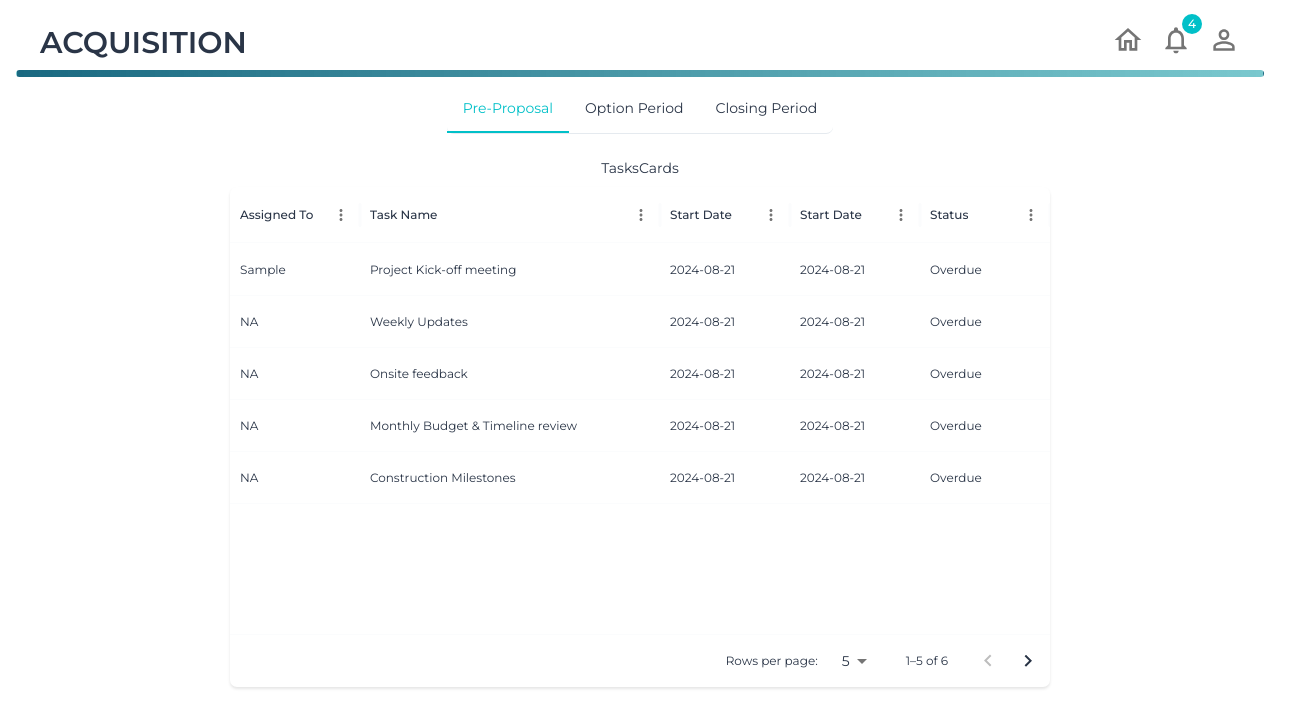
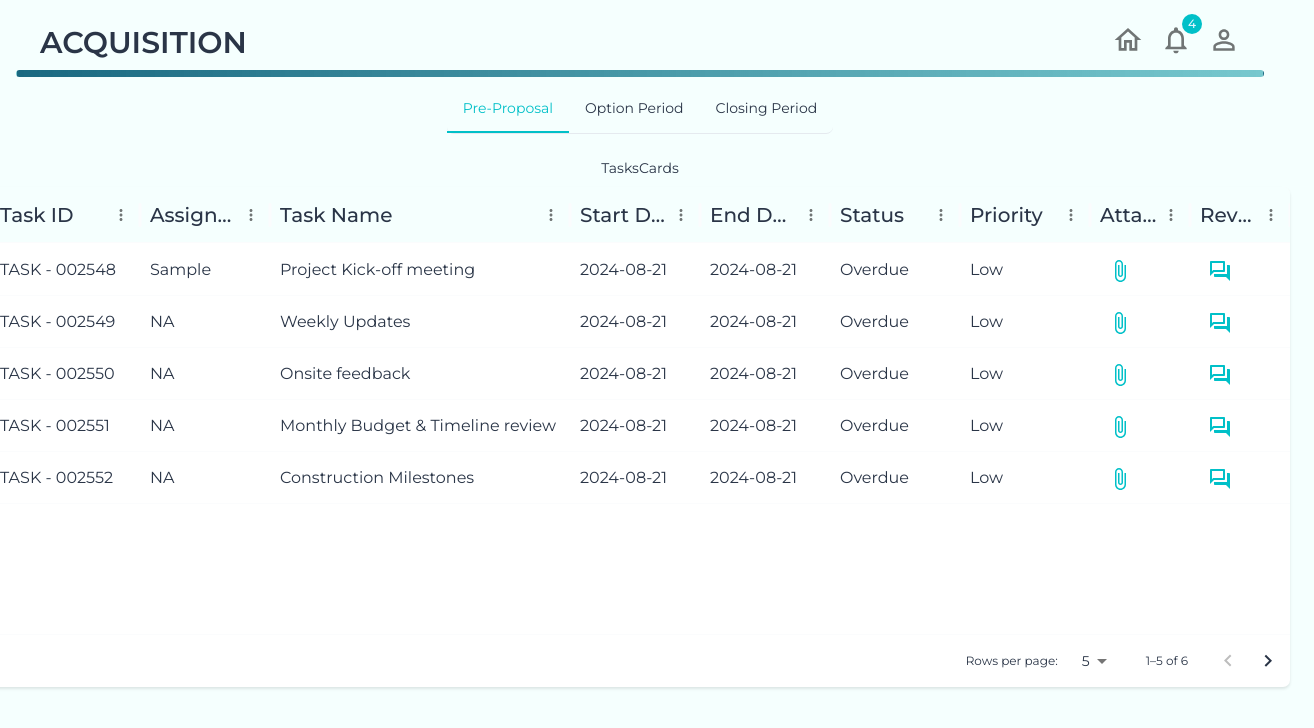
Before and after one commit to DeviPrasadKL/US-Project, a React (Vite) app: page /tasks in a window 1280 px wide. Shown: the top 728 px of the page, 1314 px wide, since content can reach past the window. Built offline with nearby package versions, Linux system fonts and the light colour scheme.

Commit message:
chore: tasks card style

```diff
--- a/src/components/views/Tasks/TasksCards.jsx
+++ b/src/components/views/Tasks/TasksCards.jsx
@@ -1,9 +1,10 @@
-import { Stack, Typography } from '@mui/material';
+import { Stack, Typography, IconButton } from '@mui/material';
 import React from 'react';
 import Paper from '@mui/material/Paper';
 import { DataGrid } from '@mui/x-data-grid';
 import { tasksData as rows } from '../../../dummyData/MockData';
-import { values } from 'lodash';
+import AttachFileOutlinedIcon from '@mui/icons-material/AttachFileOutlined';
+import QuestionAnswerOutlinedIcon from '@mui/icons-material/QuestionAnswerOutlined';
 
 /**
  * Defines the columns for the DataGrid.
@@ -11,34 +12,97 @@ import { values } from 'lodash';
  * @type {Array<object>}
  */
 const columns = [
-        {
+    {
+        field: 'name',
+        headerName: 'Task ID',
+        width: 150,
+        headerClassName: 'header',
+        cellClassName: 'cell',
+    },
+    {
         field: 'assigned_to_name',
         headerName: 'Assigned To',
         width: 130,
         valueGetter: (value, row) => row.assigned_to_name || 'NA',
-        // description: 'This column has a value getter and is not sortable.',
+        headerClassName: 'header',
+        cellClassName: 'cell',
     },
     {
         field: 'subject',
         headerName: 'Task Name',
         width: 300,
+        headerClassName: 'header',
+        cellClassName: 'cell',
     },
     {
         field: 'exp_start_date',
         headerName: 'Start Date',
         width: 130,
+        headerClassName: 'header',
+        cellClassName: 'cell',
     },
     {
         field: 'exp_end_date',
-        headerName: 'Start Date',
+        headerName: 'End Date',
         width: 130,
+        headerClassName: 'header',
+        cellClassName: 'cell',
     },
     {
         field: 'status',
         headerName: 'Status',
         width: 130,
+        headerClassName: 'header',
+        cellClassName: 'cell',
+    },
+    {
+        field: 'priority',
+        headerName: 'Priority',
+        width: 130,
+        headerClassName: 'header',
+        cellClassName: 'cell',
+    },
+    {
+        field: 'Attachment',
+        headerName: 'Attach',
+        width: 100,
+        sortable: false,
+        headerClassName: 'header',
+        renderCell: (params) => (
+            <IconButton
+                color="primary"
+                onClick={() => handleViewClick(params.row)}
+            >
+                <AttachFileOutlinedIcon />
+            </IconButton>
+        ),
+    },
+    {
+        field: 'Review',
+        headerName: 'Review',
+        width: 100,
+        sortable: false,
+        headerClassName: 'header',
+        renderCell: (params) => (
+            <IconButton
+                color="primary"
+                onClick={() => handleViewClick(params.row)}
+            >
+                <QuestionAnswerOutlinedIcon />
+            </IconButton>
+        ),
     },
 ];
+
+/**
+ * Handles the view icon click event.
+ *
+ * @param {object} row - The row data of the clicked icon.
+ */
+const handleViewClick = (row) => {
+    console.log("View details for row: ", row);
+    // Implement view logic here
+};
 
 /**
  * Defines the initial pagination model for the DataGrid.
@@ -74,7 +138,7 @@ export default function TasksCards({ data }) {
         <Stack justifyContent='center' alignItems='center' gap={1}>
             <Typography variant='p'>TasksCards</Typography>
 
-            <Paper sx={{ height: 500, width: '100%' }}>
+            <Paper sx={{ height: 500, width: '100%', backgroundColor: 'background.paper' }}>
                 <DataGrid
                     rows={rows}
                     columns={columns}
@@ -83,6 +147,17 @@ export default function TasksCards({ data }) {
                     sx={{ border: 0 }}
                     getRowId={(row) => row.name}
                     onCellClick={(details) => handleClick(details)}
+                    checkboxSelection={false}
+                    disableSelectionOnClick
+                    sx={{
+                        border: 0,
+                        '& .header': {
+                            fontSize: '1.25rem', // Increase font size for headers
+                        },
+                        '& .cell': {
+                            fontSize: '1rem', // Increase font size for cells
+                        },
+                    }}
                 />
             </Paper>
         </Stack>
--- a/src/theme/LightThemeColors.js
+++ b/src/theme/LightThemeColors.js
@@ -74,13 +74,16 @@ const LightThemeColors = [
                 main: '#01C0C8',
                 light: '#EBF9FA',
                 dark: '#00B9C0',
-                contrastText: '#ffffff',
+                contrastText: '#e5f3ff',
             },
             secondary: {
                 main: '#FB9678',
                 light: '#FFF5F2',
                 dark: '#F48B6C',
-                contrastText: '#ffffff',
+                contrastText: '#e5f3ff',
+            },
+            background: {
+                default: '#f5fffe',
             },
         },
     },
```
